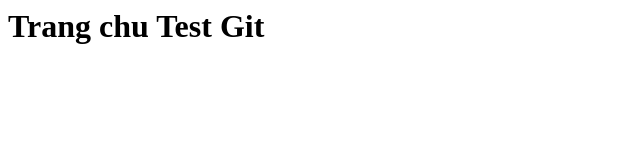
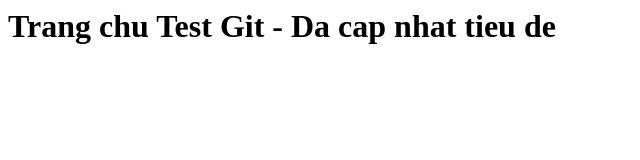
Before and after one commit to hoangvo23/ho-so-ca-nhan, a plain HTML site: page index.html in a window 1280 px wide. Shown: the whole page, without its empty margins (0-640 px from the left). Drawn offline with Linux system fonts and the light colour scheme.

Commit message:
fix: cap nhat tieu de trang chu trong index.html

```diff
--- a/index.html
+++ b/index.html
@@ -1 +1 @@
-<h1>Trang chu Test Git</h1>
+<h1>Trang chu Test Git - Da cap nhat tieu de</h1>
```
